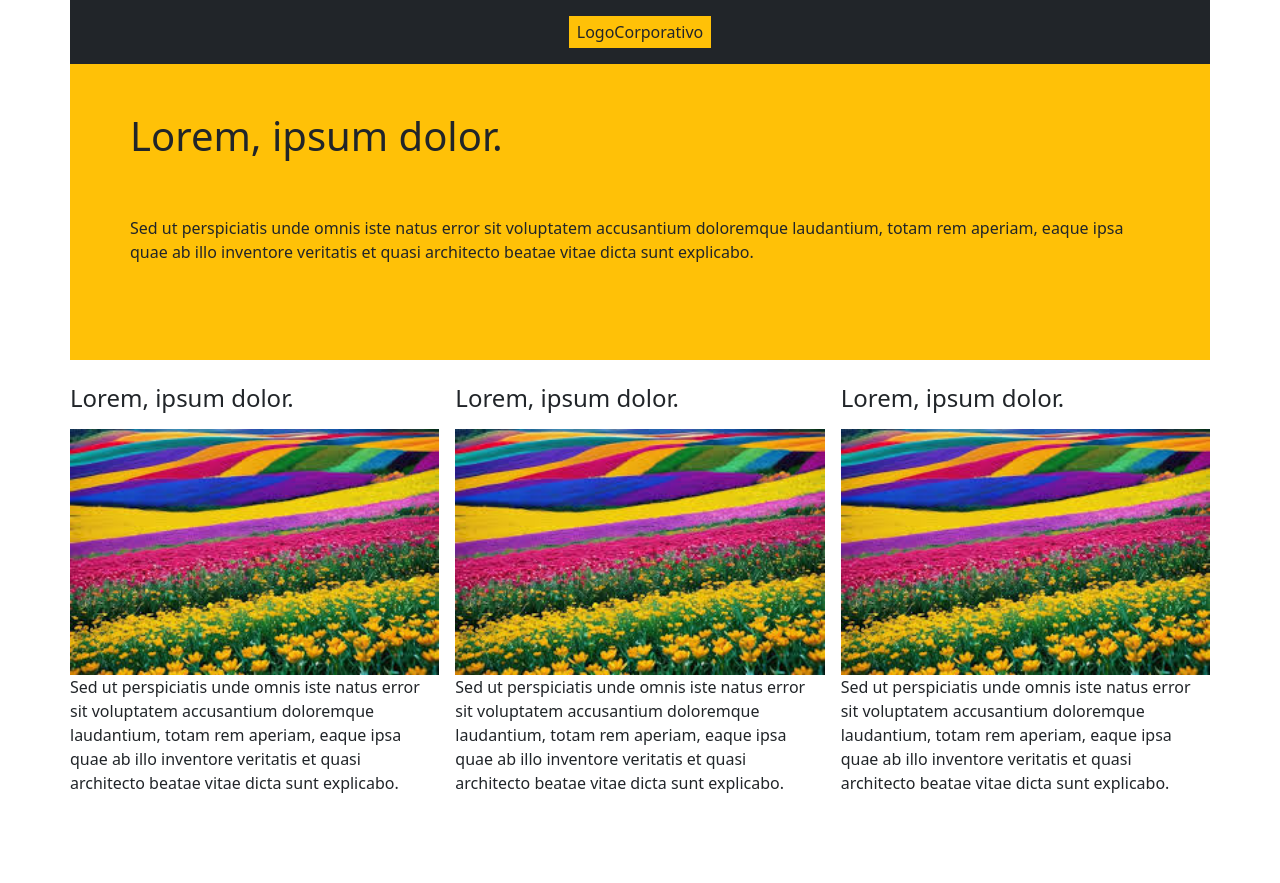
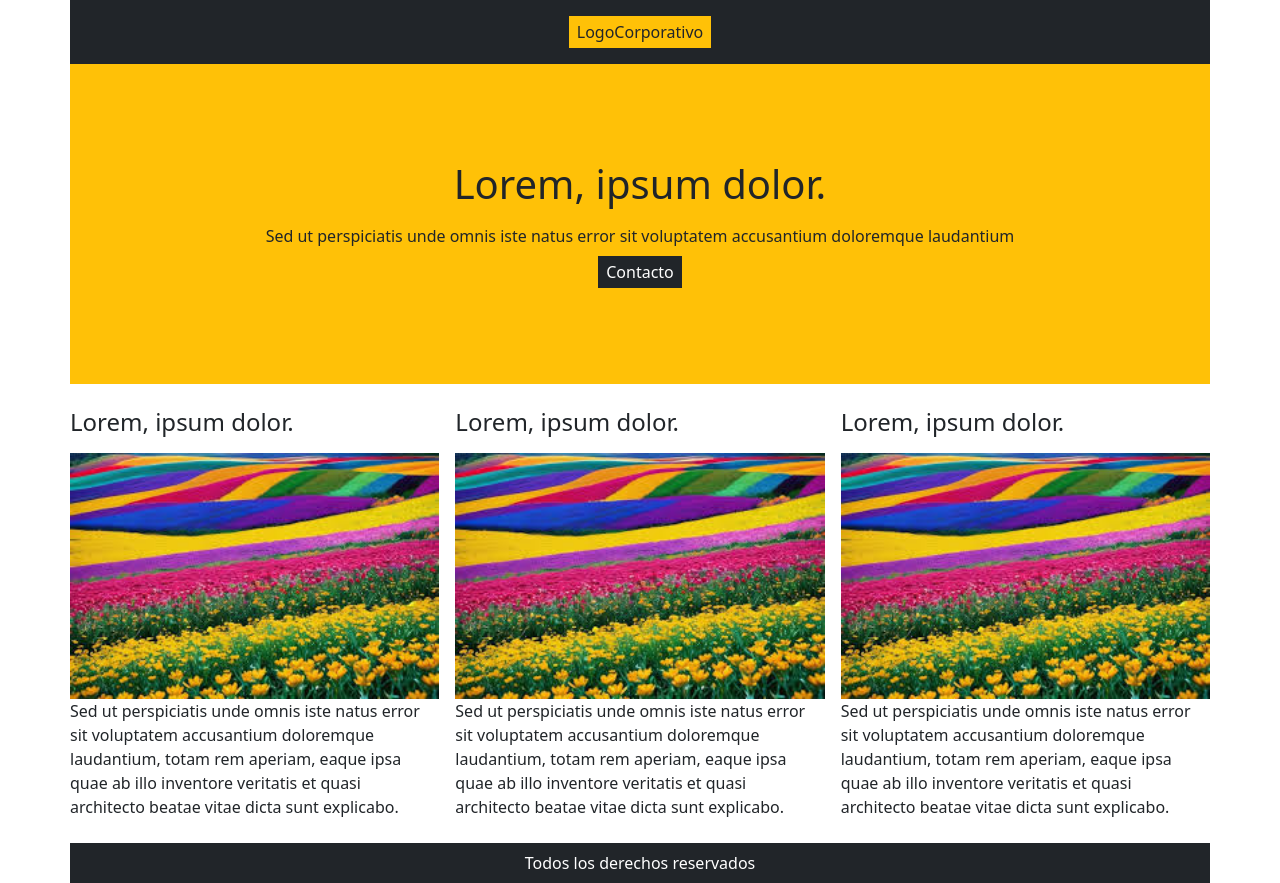
Before and after one commit to CarlosZamora14/programacion-de-moviles, a plain HTML site: page exercise-b2/index.html in a window 1280 px wide. Before the commit the page ends 811 px from the top, so only its background shows below. Drawn offline with nearby package versions, Linux system fonts and the light colour scheme.

Commit message:
add footer

```diff
--- a/exercise-b2/index.html
+++ b/exercise-b2/index.html
@@ -10,19 +10,20 @@
 </head>
 
 <body>
-  <div class="container">
+  <div class="container overflow-x-hidden">
     <div class="row bg-dark">
       <div class="col-12 d-flex align-items-center justify-content-center py-3">
         <span class="bg-warning px-2 py-1 text-center">LogoCorporativo</span>
       </div>
     </div>
-    <div class="row bg-warning justify-content-center align-items-center p-3 p-sm-5">
-      <h1>Lorem, ipsum dolor.</h1>
-      <p class="m-3 m-sm-5">
-        Sed ut perspiciatis unde omnis iste natus error sit voluptatem accusantium doloremque laudantium,
-        totam rem aperiam, eaque ipsa quae ab illo inventore veritatis et quasi architecto beatae vitae
-        dicta sunt explicabo.
-      </p>
+    <div class="row bg-warning p-2 p-sm-5 text-center">
+      <div class="col-12 d-flex flex-column justify-content-center align-items-center my-3 my-sm-5">
+        <h1 class="m-0">Lorem, ipsum dolor.</h1>
+        <p class="mb-0 mt-3">
+          Sed ut perspiciatis unde omnis iste natus error sit voluptatem accusantium doloremque laudantium
+        </p>
+        <span class="bg-dark text-white mt-2 px-2 py-1">Contacto</span>
+      </div>
     </div>
     <div class="row mt-4 gx-5 px-1">
       <div class="col-12 col-sm-6 col-md-4 px-2">
@@ -53,6 +54,11 @@
         </p>
       </div>
     </div>
+    <div class="row bg-dark mt-2">
+      <div class="col-12 d-flex align-items-center justify-content-center py-2">
+        <span class="text-center text-white">Todos los derechos reservados</span>
+      </div>
+    </div>
   </div>
   <script src="https://cdn.jsdelivr.net/npm/bootstrap@5.3.1/dist/js/bootstrap.bundle.min.js"
     integrity="sha384-HwwvtgBNo3bZJJLYd8oVXjrBZt8cqVSpeBNS5n7C8IVInixGAoxmnlMuBnhbgrkm"
```
